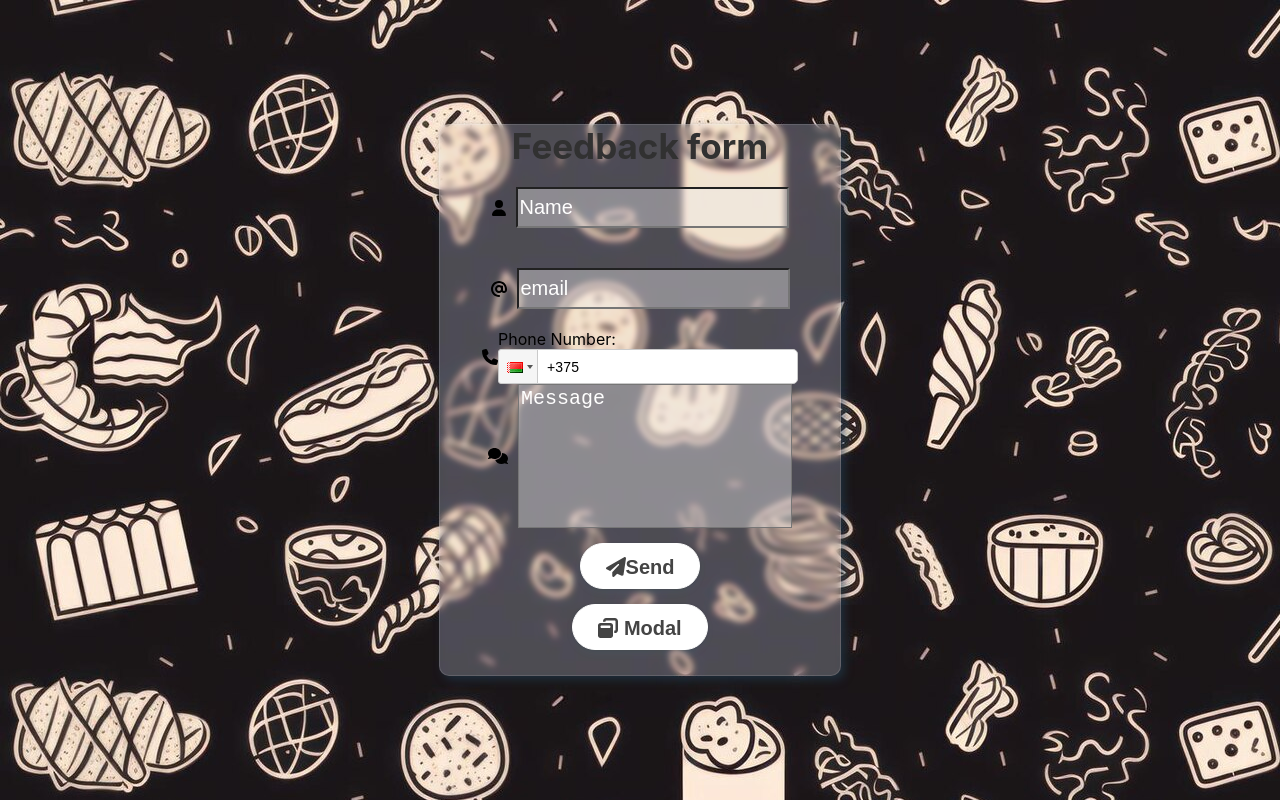
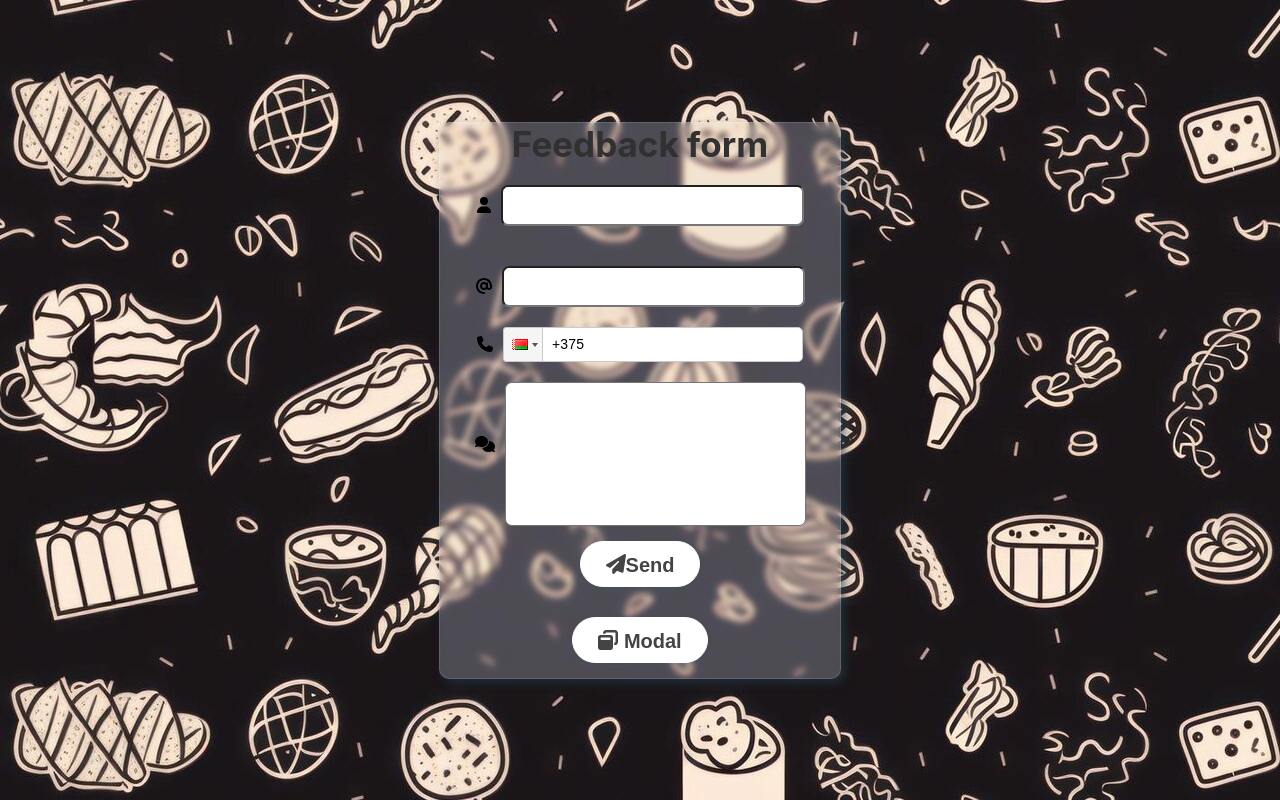
Before and after one commit to inevadim/test, a React (Create React App) app: page / in a window 1280 px wide. Built offline with nearby package versions, Linux system fonts and the light colour scheme.

Commit message:
styled components

```diff
--- a/src/components/feedBackForm/FeedBackForm.jsx
+++ b/src/components/feedBackForm/FeedBackForm.jsx
@@ -60,6 +60,7 @@ export const FeedBackForm=()=>{
     }
 
     const blurHandler=(e)=>{
+        // eslint-disable-next-line
         switch(e.target.name){
             case 'email':
                 setEmailDirty(true)
@@ -111,26 +112,58 @@ export const FeedBackForm=()=>{
 
         <div className={style.wrapperItem}>
             {(nameDirty && nameError) && <div style={{color:'red'}}>{nameError}</div>}
-            <div><FontAwesomeIcon icon={faUser} /></div>
-            <input onChange={e=>nameHandler(e)} value={name} onBlur={e=>blurHandler(e)} name='name' type='text' placeholder='Name'></input>
+
+            <div className={style.item}>
+                <div><FontAwesomeIcon icon={faUser} /></div>
+                <input
+                    onChange={e=>nameHandler(e)}
+                    value={name}
+                    onBlur={e=>blurHandler(e)}
+                    name='name'
+                    type='text'
+                    placeholder='Name'>
+                </input>
+            </div>
+
         </div>
 
         <div className={style.wrapperItem}>
             {(emailDirty && emailError) && <div style={{color:'red'}}>{emailError}</div>}
-            <FontAwesomeIcon icon={faAt} />
-            <input onChange={e=>emailHandler(e)} value={email} onBlur={e=>blurHandler(e)} name='email' type='email' placeholder='email'></input>
+            <div className={style.item}>
+                <FontAwesomeIcon icon={faAt} />
+                <input
+                    onChange={e=>emailHandler(e)}
+                    value={email}
+                    onBlur={e=>blurHandler(e)}
+                    name='email'
+                    type='email'
+                    placeholder='email'>
+                </input>
+            </div>
         </div>
 
 
         <div className={style.wrapperItem}>
             {/* {(phoneDirty && phoneError) && <div style={{color:'red'}}>{phoneError}</div>} */}
-            <FontAwesomeIcon icon={faPhone} /><PhoneNumberValidation></PhoneNumberValidation>
+            <div className={style.item}>
+                <FontAwesomeIcon icon={faPhone} style={{marginRight:'10px'}}/> <PhoneNumberValidation></PhoneNumberValidation>
+            </div>
         </div>
 
         <div className={style.wrapperItem}>
             {(msgDirty && msgError) && <div style={{color:'red'}}>{msgError}</div>}
-            <FontAwesomeIcon icon={faComments} />
-            <textarea  onChange={e=>msgHandler(e)} onBlur={e=>blurHandler(e)} placeholder='Message' value={msg} name='msg' color='white' cols="21" rows="6" ></textarea>
+            <div className={style.item}>
+                <FontAwesomeIcon icon={faComments} />
+                <textarea
+                    onChange={e=>msgHandler(e)}
+                    onBlur={e=>blurHandler(e)}
+                    placeholder='Message'
+                    value={msg} name='msg'
+                    color='white'
+                    cols="21"
+                    rows="6" >
+                </textarea>
+            </div>
         </div>
 
         <div className={style.wrapperItem}>
--- a/src/components/feedBackForm/FeedBackForm.module.scss
+++ b/src/components/feedBackForm/FeedBackForm.module.scss
@@ -7,14 +7,23 @@
 input{
     // border: none;
     // background: transparent;
-    background-color: #ecebeb65;
+    // background-color: #ecebeb65;
     font-size: 20px;
     margin-top: 20px;
     height: 35px;
+	border-radius: 7px;
 
     // color: white;
     margin-bottom:20px ;
     margin-left: 10px;
+	width:295px
+
+
+}
+
+input:active, :hover, :focus {
+	outline: 0;
+	outline-offset: 0;
 }
 
 input::-webkit-input-placeholder { color: rgb(255, 255, 255); }
@@ -23,8 +32,11 @@ input::-moz-placeholder { color: rgb(255, 255, 255); }
 textarea{
     resize: none;
     margin-left: 10px;
-    background-color: #ecebeb65;
+    background-color: #ffffff;
+	border-radius: 7px;
     font-size: 20px;
+	margin-top: 20px;
+	width:295px
 }
 textarea::-webkit-input-placeholder { color: rgb(255, 255, 255); }
 textarea::-moz-placeholder { color: rgb(255, 255, 255); }
@@ -41,7 +53,8 @@ textarea::-moz-placeholder { color: rgb(255, 255, 255); }
     flex-direction: column;
     align-items: center;
 	width: 400px;
-	height: 550px;
+	// height: 550px;
+	// height: 650px;
 	overflow: hidden;
 	border-radius: 10px;
 	-webkit-box-shadow: 4px 4px 8px 0px rgba(34, 60, 80, 0.6);
@@ -57,13 +70,19 @@ textarea::-moz-placeholder { color: rgb(255, 255, 255); }
     display: flex;
     // background-color: rebeccapurple;
     align-items: center;
+	flex-direction: column;
+
+	.item{
+		display: flex;
+		align-items: center;
+	}
 }
 
 .send{
     display: inline-block;
 	box-sizing: border-box;
 	padding: 0 25px;
-	margin:  15px 15px 0;
+	margin:  15px 15px 15px;
 	outline: none;
 	border: 1px solid #fff;
 	border-radius: 50px;
--- a/src/components/feedBackForm/validation/PhoneNumberValidation.jsx
+++ b/src/components/feedBackForm/validation/PhoneNumberValidation.jsx
@@ -19,8 +19,11 @@ export const PhoneNumberValidation = () => {
 
   return (
     <div>
+      {!valid && (
+        <p style={{color:'red'}}>Please enter a valid phone number.</p>
+      )}
       <label>
-        Phone Number:
+        {/* Phone Number: */}
         <PhoneInput
           country={'by'}
           value={phoneNumber}
@@ -30,9 +33,7 @@ export const PhoneNumberValidation = () => {
           }}
         />
       </label>
-      {!valid && (
-        <p>Please enter a valid phone number.</p>
-      )}
+
     </div>
   );
 };
```
